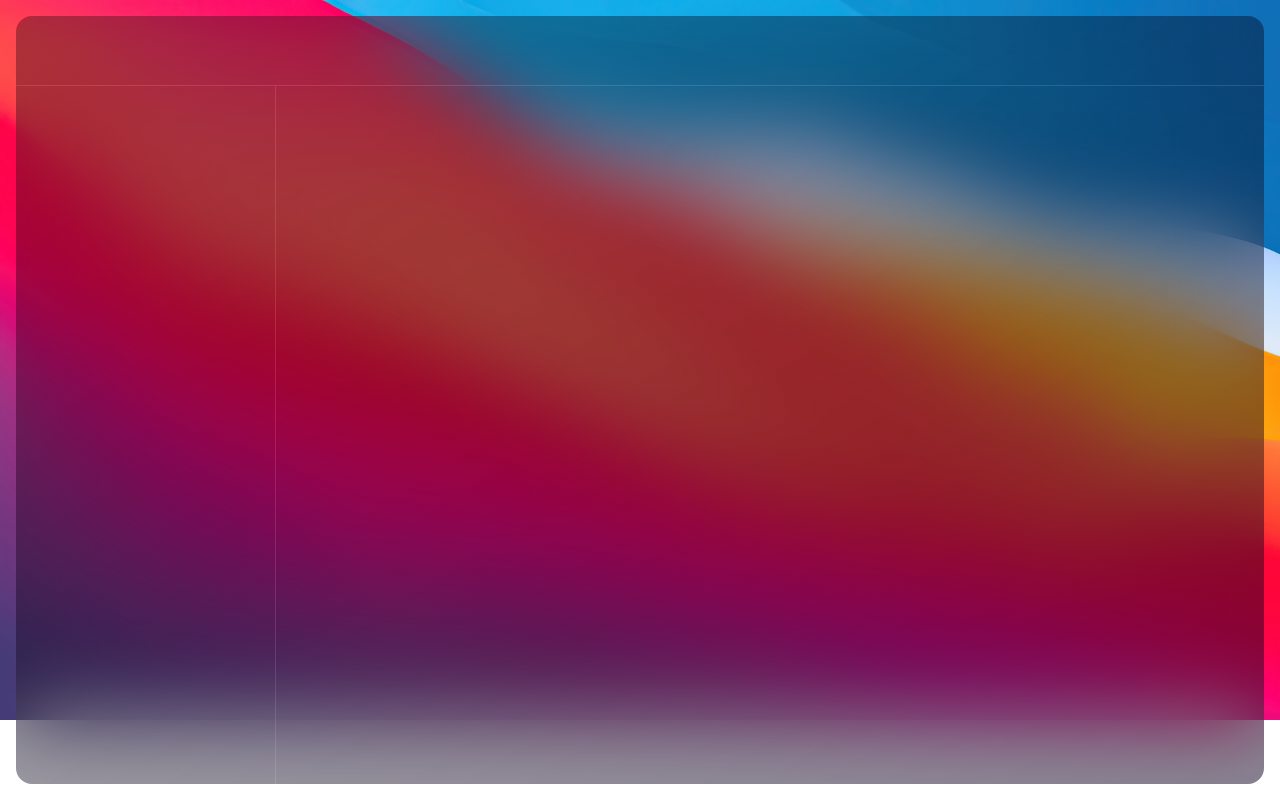
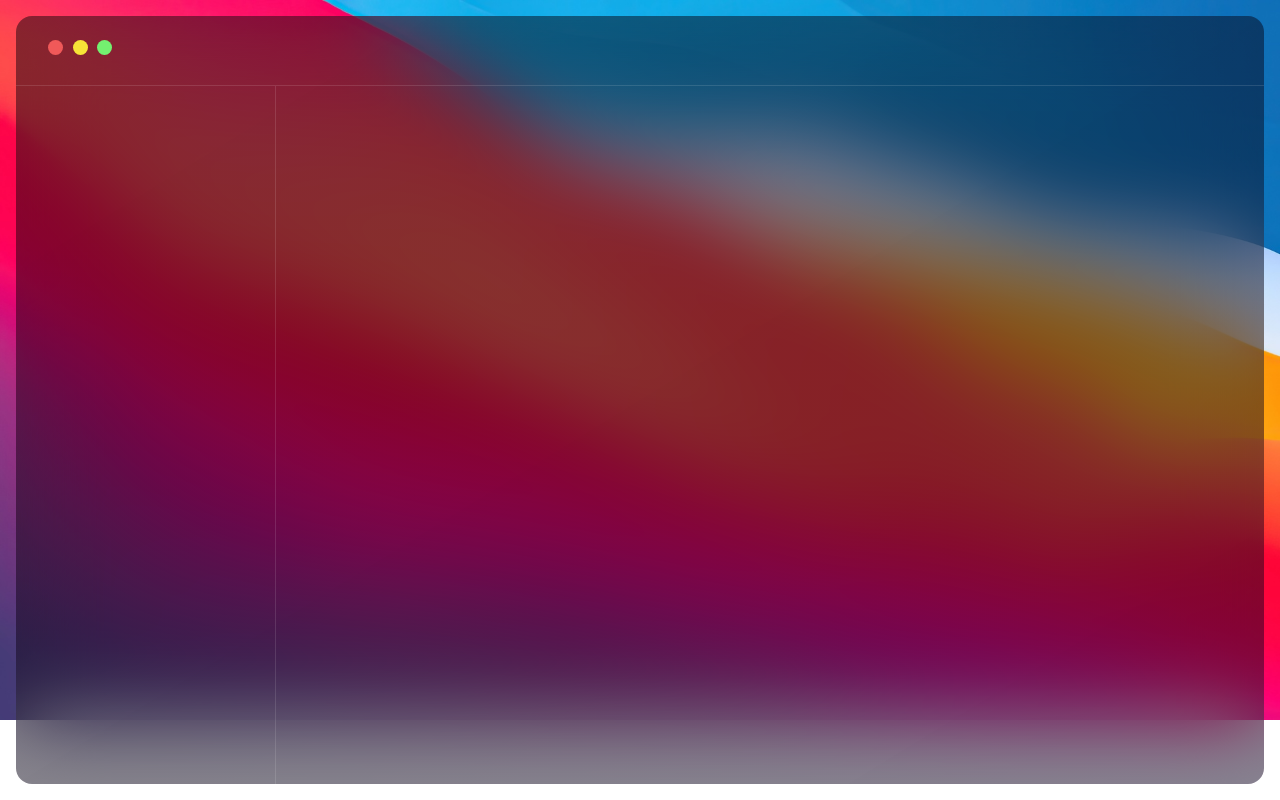
Before and after one commit to alisajad001/admin-dashboard, a plain HTML site: page index.html in a window 1280 px wide. Drawn offline with Linux system fonts and the light colour scheme.

Commit message:
Add header left part the buttons and styling

```diff
--- a/css/styles.css
+++ b/css/styles.css
@@ -17,7 +17,7 @@ body {
   border-radius: 1rem;
   background-image: linear-gradient(
     to bottom right,
-    rgba(5, 0, 7, 0.322),
+    rgba(5, 0, 7, 0.473),
     rgba(7, 2, 29, 0.486)
   );
   backdrop-filter: blur(40px);
@@ -41,6 +41,39 @@ body {
   border-bottom: 1px solid #ffffff1e;
   grid-area: header;
   border-radius: 1rem 1rem 0 0;
+  display: grid;
+  grid-template-columns: 260px 1fr;
+}
+
+.header .btns-container {
+  display: flex;
+  padding-top: 1.5rem;
+  padding-left: 2rem;
+  gap: 0.6rem;
+}
+
+.header .btns-container .btn {
+  width: 15px;
+  height: 15px;
+  border-radius: 50%;
+  cursor: pointer;
+  transition: 0.3s;
+}
+
+.btn:hover {
+  opacity: 0.5;
+}
+
+.btn:nth-child(1) {
+  background-color: #f05959;
+}
+
+.btn:nth-child(2) {
+  background-color: #f7e437;
+}
+
+.btn:nth-child(3) {
+  background-color: #74f070;
 }
 
 .sidebar {
--- a/index.html
+++ b/index.html
@@ -12,7 +12,13 @@
   </head>
   <body>
     <div class="grid-container">
-      <header class="header"></header>
+      <header class="header">
+        <div class="btns-container">
+          <div class="btn"></div>
+          <div class="btn"></div>
+          <div class="btn"></div>
+        </div>
+      </header>
       <section class="sidebar"></section>
       <main class="main"></main>
     </div>
```
